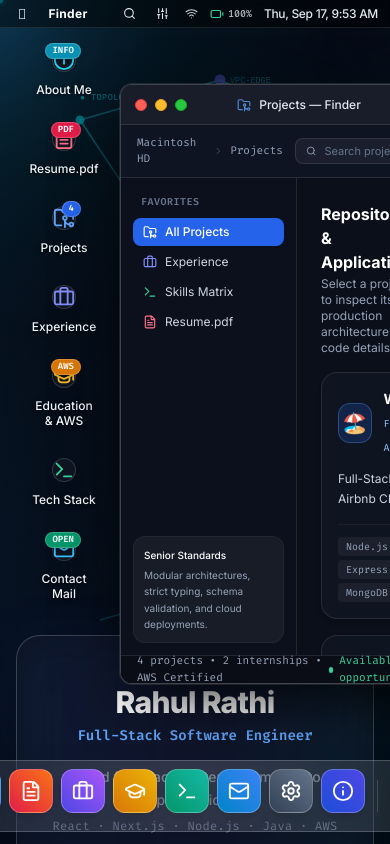
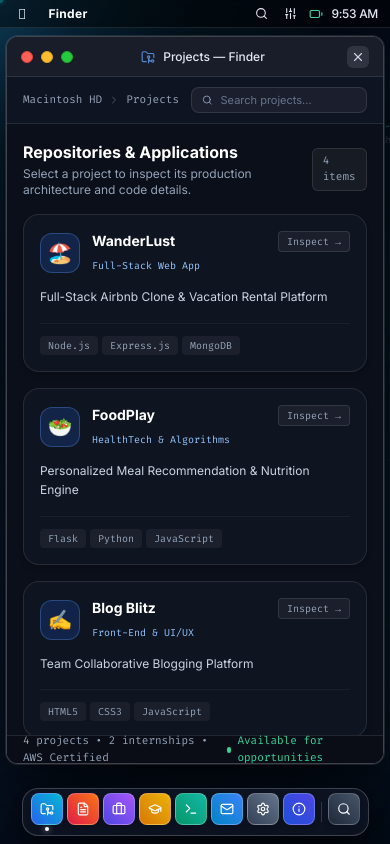
Before and after one commit to rahul0037a/portfolio, a React (Vite) app: page / in a window 390 px wide. Both pictures are taken after a click on the button "View Projects". Built offline with nearby package versions, Linux system fonts and the light colour scheme.

Commit message:
feat: responsive mobile layout, compact horizontally scrollable dock, and small-screen optimizations

```diff
--- a/src/components/desktop/ControlCenter.tsx
+++ b/src/components/desktop/ControlCenter.tsx
@@ -24,7 +24,7 @@
           animate={{ opacity: 1, scale: 1, y: 0 }}
           exit={{ opacity: 0, scale: 0.95, y: -5 }}
           transition={{ type: 'spring', damping: 24, stiffness: 350 }}
-          className="pointer-events-auto absolute top-9 right-4 w-72 rounded-2xl bg-[#1a1f2c]/95 backdrop-blur-2xl border border-white/20 shadow-2xl p-3.5 space-y-3 text-slate-200 z-50"
+          className="pointer-events-auto absolute top-9 right-2 sm:right-4 w-[calc(100vw-16px)] sm:w-72 max-w-xs rounded-2xl bg-[#1a1f2c]/95 backdrop-blur-2xl border border-white/20 shadow-2xl p-3.5 space-y-3 text-slate-200 z-50"
         >
           {/* Top Toggles */}
           <div className="grid grid-cols-2 gap-2">
--- a/src/components/desktop/DesktopCanvas.tsx
+++ b/src/components/desktop/DesktopCanvas.tsx
@@ -51,11 +51,19 @@
       <RecruiterTourBar />
 
       {/* Desktop Workspace */}
-      <div className="relative w-full h-full pt-10 pb-20 px-4 sm:px-6 overflow-hidden flex flex-col justify-between">
+      <div className="relative w-full h-full pt-8 sm:pt-10 pb-20 sm:pb-24 px-3 sm:px-6 overflow-y-auto md:overflow-hidden flex flex-col justify-between touch-pan-y custom-scrollbar">
         {/* Main Desktop Space with Left Icons, Center Hero, and Right System Status */}
-        <div className="flex-1 w-full grid grid-cols-1 md:grid-cols-12 gap-6 items-center z-0 relative pointer-events-auto">
-          {/* Left Column: Consistent Desktop Icons */}
-          <div className="md:col-span-3 flex flex-col flex-wrap items-start gap-3 max-h-[calc(100vh-160px)]">
+        <div className="flex-1 w-full grid grid-cols-1 md:grid-cols-12 gap-4 sm:gap-6 items-center z-0 relative pointer-events-auto py-2 md:py-0">
+          {/* Center Column: Hero Widget + Subtle Signature System Pulse */}
+          <div className="order-1 md:order-2 md:col-span-6 flex flex-col items-center justify-center">
+            <DesktopHeroWidget />
+            <div className="w-full">
+              <SystemPulseVisualizer />
+            </div>
+          </div>
+
+          {/* Left Column: Consistent Desktop Icons (Grid on mobile, Column on desktop) */}
+          <div className="order-2 md:order-1 md:col-span-3 grid grid-cols-4 sm:grid-cols-4 md:flex md:flex-col items-center md:items-start justify-items-center gap-1.5 sm:gap-3 max-h-none md:max-h-[calc(100vh-160px)] pb-4 md:pb-0">
             {/* About Me App */}
             <DesktopIcon
               id="about"
@@ -116,14 +124,8 @@
             />
           </div>
 
-          {/* Center Column: Hero Widget + Subtle Signature System Pulse */}
-          <div className="md:col-span-6 flex flex-col items-center justify-center">
-            <DesktopHeroWidget />
-            <SystemPulseVisualizer />
-          </div>
-
           {/* Right Column: 3-Second Recruiter Card + Compact System Status */}
-          <div className="hidden lg:flex md:col-span-3 flex-col items-end gap-3">
+          <div className="hidden lg:flex md:col-span-3 order-3 flex-col items-end gap-3">
             {/* 3-Second Recruiter Summary Card */}
             <div className="w-full max-w-xs p-3.5 rounded-2xl bg-[#0f1422]/80 backdrop-blur-xl border border-white/10 shadow-xl text-slate-200 select-none space-y-2">
               <div>
--- a/src/components/desktop/DesktopHeroWidget.tsx
+++ b/src/components/desktop/DesktopHeroWidget.tsx
@@ -7,53 +7,53 @@
   const { openApp, startTour } = useOS();
 
   return (
-    <div className="w-full max-w-xl mx-auto rounded-3xl bg-[#0f1422]/85 backdrop-blur-2xl border border-white/20 p-7 sm:p-8 shadow-[0_20px_60px_-15px_rgba(0,0,0,0.8)] text-center select-none space-y-5 relative group">
+    <div className="w-full max-w-xl mx-auto rounded-3xl bg-[#0f1422]/85 backdrop-blur-2xl border border-white/20 p-5 sm:p-7 md:p-8 shadow-[0_20px_60px_-15px_rgba(0,0,0,0.8)] text-center select-none space-y-3.5 sm:space-y-5 relative group">
       {/* Subtle Ambient Glow Behind Card */}
       <div className="absolute -inset-1 rounded-3xl bg-gradient-to-r from-blue-600/15 via-indigo-600/10 to-cyan-600/15 blur-xl opacity-60 pointer-events-none -z-10" />
 
       {/* Name & Title */}
       <div>
-        <h1 className="text-3xl sm:text-4xl font-extrabold tracking-tight text-white">
+        <h1 className="text-2xl sm:text-3xl md:text-4xl font-extrabold tracking-tight text-white">
           {RESUME_DATA.personal.name}
         </h1>
-        <p className="text-sm sm:text-base font-mono text-blue-400 font-semibold mt-1.5">
+        <p className="text-xs sm:text-sm md:text-base font-mono text-blue-400 font-semibold mt-1">
           Full-Stack Software Engineer
         </p>
       </div>
 
       {/* Core Mission */}
-      <div className="space-y-1.5">
-        <p className="text-sm sm:text-base text-slate-200 font-medium leading-relaxed">
+      <div className="space-y-1 sm:space-y-1.5">
+        <p className="text-xs sm:text-sm md:text-base text-slate-200 font-medium leading-relaxed">
           I build full-stack systems from idea to production.
         </p>
-        <p className="text-xs sm:text-sm font-mono text-slate-400 tracking-wide">
+        <p className="text-[11px] sm:text-xs md:text-sm font-mono text-slate-400 tracking-wide">
           React · Next.js · Node.js · Java · AWS
         </p>
       </div>
 
       {/* Action Buttons */}
-      <div className="flex flex-wrap items-center justify-center gap-3 pt-1">
+      <div className="flex flex-wrap items-center justify-center gap-2 sm:gap-3 pt-1">
         <button
           onClick={() => openApp('projects')}
-          className="px-5 py-2.5 rounded-xl bg-blue-600 hover:bg-blue-500 text-white text-xs sm:text-sm font-semibold flex items-center gap-2 transition-all shadow-md hover:scale-105 active:scale-95"
+          className="px-3.5 sm:px-5 py-2 sm:py-2.5 rounded-xl bg-blue-600 hover:bg-blue-500 text-white text-xs sm:text-sm font-semibold flex items-center gap-1.5 sm:gap-2 transition-all shadow-md hover:scale-105 active:scale-95"
         >
-          <FolderGit2 size={16} />
+          <FolderGit2 size={15} />
           <span>View Projects</span>
         </button>
 
         <button
           onClick={() => openApp('resume')}
-          className="px-4 py-2.5 rounded-xl bg-white/10 hover:bg-white/15 border border-white/20 text-slate-100 text-xs sm:text-sm font-semibold flex items-center gap-2 transition-all hover:text-white hover:scale-105 active:scale-95"
+          className="px-3 sm:px-4 py-2 sm:py-2.5 rounded-xl bg-white/10 hover:bg-white/15 border border-white/20 text-slate-100 text-xs sm:text-sm font-semibold flex items-center gap-1.5 sm:gap-2 transition-all hover:text-white hover:scale-105 active:scale-95"
         >
-          <FileText size={16} className="text-rose-400" />
+          <FileText size={15} className="text-rose-400" />
           <span>Resume (PDF)</span>
         </button>
 
         <button
           onClick={startTour}
-          className="px-4 py-2.5 rounded-xl bg-gradient-to-r from-amber-500/20 via-blue-500/20 to-indigo-500/20 hover:from-amber-500/30 hover:to-blue-500/30 border border-amber-400/50 text-amber-300 text-xs sm:text-sm font-semibold flex items-center gap-2 transition-all shadow-sm hover:scale-105 active:scale-95"
+          className="px-3 sm:px-4 py-2 sm:py-2.5 rounded-xl bg-gradient-to-r from-amber-500/20 via-blue-500/20 to-indigo-500/20 hover:from-amber-500/30 hover:to-blue-500/30 border border-amber-400/50 text-amber-300 text-xs sm:text-sm font-semibold flex items-center gap-1.5 sm:gap-2 transition-all shadow-sm hover:scale-105 active:scale-95"
         >
-          <Sparkles size={15} className="text-amber-300" />
+          <Sparkles size={14} className="text-amber-300" />
           <span>60s Tour</span>
         </button>
       </div>
--- a/src/components/desktop/DesktopIcon.tsx
+++ b/src/components/desktop/DesktopIcon.tsx
@@ -47,14 +47,14 @@
       onDoubleClick={handleDoubleClick}
       onKeyDown={handleKeyDown}
       onBlur={() => setIsSelected(false)}
-      className={`group w-24 p-2 rounded-xl flex flex-col items-center justify-center cursor-pointer select-none transition-all outline-none relative ${
+      className={`group w-20 sm:w-24 p-1.5 sm:p-2 rounded-xl flex flex-col items-center justify-center cursor-pointer select-none transition-all outline-none relative ${
         isSelected
           ? 'bg-white/15 backdrop-blur-md ring-1 ring-white/30 shadow-lg'
           : 'hover:bg-white/10'
       }`}
     >
       {/* Consistent Icon Squircle Container */}
-      <div className="w-13 h-13 rounded-2xl bg-[#121724]/90 border border-white/15 backdrop-blur-xl shadow-lg flex items-center justify-center transition-all group-hover:scale-105 group-hover:border-white/30 relative">
+      <div className="w-11 h-11 sm:w-13 sm:h-13 rounded-xl sm:rounded-2xl bg-[#121724]/90 border border-white/15 backdrop-blur-xl shadow-lg flex items-center justify-center transition-all group-hover:scale-105 group-hover:border-white/30 relative [&>div>svg]:w-5 [&>div>svg]:h-5 sm:[&>div>svg]:w-[22px] sm:[&>div>svg]:h-[22px]">
         <div className="flex items-center justify-center">
           {icon}
         </div>
@@ -62,7 +62,7 @@
         {/* State Badge */}
         {badge && (
           <span
-            className={`absolute -top-1.5 -right-1.5 px-1.5 py-0.2 rounded-full text-[9px] font-mono font-bold shadow-md border border-white/20 ${badgeColor}`}
+            className={`absolute -top-1 -right-1 px-1 sm:px-1.5 py-0.2 rounded-full text-[8px] sm:text-[9px] font-mono font-bold shadow-md border border-white/20 ${badgeColor}`}
           >
             {badge}
           </span>
@@ -71,7 +71,7 @@
 
       {/* Label with drop shadow */}
       <span
-        className={`mt-2 text-xs text-center font-medium leading-tight px-1.5 py-0.5 rounded transition-colors break-words max-w-[95px] ${
+        className={`mt-1 sm:mt-2 text-[10px] sm:text-xs text-center font-medium leading-tight px-1 py-0.5 rounded transition-colors truncate max-w-[72px] sm:max-w-[95px] ${
           isSelected ? 'bg-blue-600 text-white' : 'text-slate-100 drop-shadow-[0_1px_2px_rgba(0,0,0,0.9)]'
         }`}
       >
--- a/src/components/desktop/Dock.tsx
+++ b/src/components/desktop/Dock.tsx
@@ -95,12 +95,12 @@
   };
 
   return (
-    <div className="fixed bottom-3 left-0 right-0 flex justify-center pointer-events-none z-50">
+    <div className="fixed bottom-2 sm:bottom-3 left-0 right-0 flex justify-center pointer-events-none z-50 px-2">
       <motion.div
         initial={{ y: 50, opacity: 0 }}
         animate={{ y: 0, opacity: 1 }}
         transition={{ type: 'spring', damping: 20, stiffness: 200 }}
-        className="pointer-events-auto px-3 py-2 rounded-2xl bg-white/10 backdrop-blur-2xl border border-white/20 shadow-2xl flex items-center gap-2 relative"
+        className="pointer-events-auto px-2 sm:px-3 py-1 sm:py-2 rounded-2xl bg-[#101424]/85 sm:bg-white/10 backdrop-blur-2xl border border-white/20 shadow-[0_10px_30px_rgba(0,0,0,0.8)] flex items-center gap-1 sm:gap-2 relative max-w-[90vw] sm:max-w-none overflow-x-auto touch-pan-x scroll-smooth [-ms-overflow-style:none] [scrollbar-width:none] [&::-webkit-scrollbar]:hidden overscroll-x-contain"
       >
         {dockItems.map((item) => {
           const isOpen = windows[item.id]?.isOpen && !windows[item.id]?.isMinimized;
@@ -108,8 +108,8 @@
           const isBouncing = bouncingApp === item.id;
 
           return (
-            <div key={item.id} className="relative flex flex-col items-center">
-              {/* Tooltip on Hover */}
+            <div key={item.id} className="relative flex flex-col items-center shrink-0">
+              {/* Tooltip on Hover (desktop only) */}
               <AnimatePresence>
                 {isHovered && (
                   <motion.div
@@ -117,45 +117,45 @@
                     animate={{ opacity: 1, y: -6, scale: 1 }}
                     exit={{ opacity: 0, y: 2, scale: 0.9 }}
                     transition={{ duration: 0.15 }}
-                    className="absolute -top-10 px-2.5 py-1 rounded-lg bg-black/85 backdrop-blur-md text-white text-[11px] font-medium border border-white/15 shadow-xl whitespace-nowrap pointer-events-none z-50"
+                    className="absolute -top-10 px-2.5 py-1 rounded-lg bg-black/85 backdrop-blur-md text-white text-[11px] font-medium border border-white/15 shadow-xl whitespace-nowrap pointer-events-none z-50 hidden sm:block"
                   >
                     {item.label}
                   </motion.div>
                 )}
               </AnimatePresence>
 
-              {/* App Icon Button with spring scale & authentic launch bounce */}
+              {/* App Icon Button: Compact on mobile, standard on desktop */}
               <motion.button
-                whileHover={{ scale: 1.28, y: -8 }}
-                whileTap={{ scale: 0.95 }}
+                whileHover={{ scale: 1.2, y: -4 }}
+                whileTap={{ scale: 0.9 }}
                 animate={
                   isBouncing
                     ? {
-                        y: [0, -16, 0, -8, 0],
-                        scale: [1, 1.1, 1, 1.05, 1],
+                        y: [0, -10, 0, -5, 0],
+                        scale: [1, 1.08, 1, 1.04, 1],
                       }
                     : {}
                 }
                 transition={
                   isBouncing
-                    ? { duration: 0.7, ease: 'easeOut' }
+                    ? { duration: 0.6, ease: 'easeOut' }
                     : { type: 'spring', damping: 14, stiffness: 350 }
                 }
                 onClick={() => handleItemClick(item.id)}
                 onMouseEnter={() => setHoveredApp(item.id)}
                 onMouseLeave={() => setHoveredApp(null)}
                 aria-label={item.label}
-                className={`w-11 h-11 rounded-xl ${item.bgColor} flex items-center justify-center shadow-lg border border-white/25 transition-shadow hover:shadow-cyan-500/30`}
+                className={`w-8 h-8 sm:w-11 sm:h-11 rounded-lg sm:rounded-xl ${item.bgColor} flex items-center justify-center shadow-md sm:shadow-lg border border-white/25 transition-shadow hover:shadow-cyan-500/30 [&>svg]:w-3.5 [&>svg]:h-3.5 sm:[&>svg]:w-5 sm:[&>svg]:h-5`}
               >
                 {item.icon}
               </motion.button>
 
               {/* Active Indicator Dot */}
-              <div className="h-1.5 flex items-center justify-center mt-1">
+              <div className="h-1 sm:h-1.5 flex items-center justify-center mt-0.5 sm:mt-1">
                 {isOpen && (
                   <motion.div
                     layoutId={`dot-${item.id}`}
-                    className="w-1.5 h-1.5 rounded-full bg-white shadow-[0_0_6px_rgba(255,255,255,0.8)]"
+                    className="w-1 h-1 sm:w-1.5 sm:h-1.5 rounded-full bg-white shadow-[0_0_6px_rgba(255,255,255,0.8)]"
                   />
                 )}
               </div>
@@ -164,10 +164,10 @@
         })}
 
         {/* Divider line before Spotlight */}
-        <div className="w-[1px] h-8 bg-white/15 mx-1" />
+        <div className="w-[1px] h-5 sm:h-8 bg-white/15 mx-0.5 sm:mx-1 shrink-0" />
 
         {/* ⌘K Spotlight Trigger in Dock */}
-        <div className="relative flex flex-col items-center">
+        <div className="relative flex flex-col items-center shrink-0">
           <AnimatePresence>
             {hoveredApp === 'spotlight' && (
               <motion.div
@@ -175,7 +175,7 @@
                 animate={{ opacity: 1, y: -6, scale: 1 }}
                 exit={{ opacity: 0, y: 2, scale: 0.9 }}
                 transition={{ duration: 0.15 }}
-                className="absolute -top-10 px-2.5 py-1 rounded-lg bg-black/85 backdrop-blur-md text-white text-[11px] font-medium border border-white/15 shadow-xl whitespace-nowrap pointer-events-none z-50 flex items-center gap-1.5"
+                className="absolute -top-10 px-2.5 py-1 rounded-lg bg-black/85 backdrop-blur-md text-white text-[11px] font-medium border border-white/15 shadow-xl whitespace-nowrap pointer-events-none z-50 hidden sm:flex items-center gap-1.5"
               >
                 <span>Spotlight Search</span>
                 <span className="text-[10px] font-mono text-slate-400">⌘K</span>
@@ -184,17 +184,17 @@
           </AnimatePresence>
 
           <motion.button
-            whileHover={{ scale: 1.28, y: -8 }}
-            whileTap={{ scale: 0.95 }}
+            whileHover={{ scale: 1.2, y: -4 }}
+            whileTap={{ scale: 0.9 }}
             onClick={toggleSpotlight}
             onMouseEnter={() => setHoveredApp('spotlight')}
             onMouseLeave={() => setHoveredApp(null)}
             aria-label="Spotlight Search"
-            className="w-11 h-11 rounded-xl bg-gradient-to-tr from-slate-800 to-slate-600 flex items-center justify-center shadow-lg border border-white/20 hover:border-cyan-400/50 transition-colors"
+            className="w-8 h-8 sm:w-11 sm:h-11 rounded-lg sm:rounded-xl bg-gradient-to-tr from-slate-800 to-slate-600 flex items-center justify-center shadow-md sm:shadow-lg border border-white/20 hover:border-cyan-400/50 transition-colors [&>svg]:w-3.5 [&>svg]:h-3.5 sm:[&>svg]:w-5 sm:[&>svg]:h-5"
           >
-            <Search size={20} className="text-white" />
+            <Search size={16} className="text-white" />
           </motion.button>
-          <div className="h-1.5 mt-1" />
+          <div className="h-1 sm:h-1.5 mt-0.5 sm:mt-1" />
         </div>
       </motion.div>
     </div>
--- a/src/components/desktop/MenuBar.tsx
+++ b/src/components/desktop/MenuBar.tsx
@@ -12,6 +12,7 @@
   } = useOS();
 
   const [timeString, setTimeString] = useState<string>('');
+  const [shortTime, setShortTime] = useState<string>('');
   const [isAppleMenuOpen, setIsAppleMenuOpen] = useState(false);
 
   useEffect(() => {
@@ -22,6 +23,13 @@
           weekday: 'short',
           month: 'short',
           day: 'numeric',
+          hour: 'numeric',
+          minute: '2-digit',
+          hour12: true,
+        })
+      );
+      setShortTime(
+        now.toLocaleTimeString('en-US', {
           hour: 'numeric',
           minute: '2-digit',
           hour12: true,
@@ -123,7 +131,7 @@
         </div>
 
         {/* Current Active App Name */}
-        <span className="font-bold text-white tracking-wide">{getActiveAppLabel()}</span>
+        <span className="font-bold text-white tracking-wide truncate max-w-[85px] sm:max-w-none">{getActiveAppLabel()}</span>
 
         {/* Desktop Quick Nav */}
         <button
@@ -156,7 +164,7 @@
       </div>
 
       {/* Right Menu Items */}
-      <div className="flex items-center gap-3">
+      <div className="flex items-center gap-2 sm:gap-3">
         {/* Spotlight Search */}
         <button
           onClick={toggleSpotlight}
@@ -177,15 +185,16 @@
         </button>
 
         {/* Status indicators */}
-        <Wifi size={13} className="opacity-90" />
+        <Wifi size={13} className="opacity-90 hidden xs:block" />
         <div className="flex items-center gap-1">
           <Battery size={14} className="text-emerald-400" />
-          <span className="text-[10px] font-mono opacity-80">100%</span>
+          <span className="hidden sm:inline text-[10px] font-mono opacity-80">100%</span>
         </div>
 
         {/* Date & Time */}
-        <span className="text-xs font-medium text-slate-200 tracking-tight">
-          {timeString}
+        <span className="text-xs font-medium text-slate-200 tracking-tight whitespace-nowrap">
+          <span className="hidden sm:inline">{timeString}</span>
+          <span className="sm:hidden">{shortTime}</span>
         </span>
       </div>
     </div>
--- a/src/components/desktop/RecruiterTourBar.tsx
+++ b/src/components/desktop/RecruiterTourBar.tsx
@@ -36,7 +36,7 @@
         className="fixed top-8 left-1/2 -translate-x-1/2 z-[60] pointer-events-auto"
       >
         {/* Sleek, Non-Overlapping Dynamic Island Pill with Progress Strip */}
-        <div className="relative overflow-hidden px-3.5 py-1.5 rounded-full bg-[#111624]/95 backdrop-blur-2xl border border-white/20 shadow-2xl flex items-center gap-3 text-slate-200">
+        <div className="relative overflow-hidden px-2.5 sm:px-3.5 py-1 sm:py-1.5 rounded-full bg-[#111624]/95 backdrop-blur-2xl border border-white/20 shadow-2xl flex items-center gap-2 sm:gap-3 text-slate-200 max-w-[96vw]">
           {/* Real-Time Auto-Advance Progress Line at bottom */}
           <div className="absolute bottom-0 left-0 right-0 h-[2px] bg-white/10 overflow-hidden">
             <div
@@ -50,11 +50,11 @@
           </div>
 
           {/* Step Badge */}
-          <div className="flex items-center gap-2 shrink-0">
+          <div className="flex items-center gap-1.5 sm:gap-2 shrink-0">
             <div className="w-5 h-5 rounded-full bg-blue-600/30 border border-blue-400/40 flex items-center justify-center text-blue-300">
               <Sparkles size={11} className="text-amber-300" />
             </div>
-            <span className="text-xs font-bold text-white whitespace-nowrap">
+            <span className="text-[11px] sm:text-xs font-bold text-white whitespace-nowrap truncate max-w-[120px] sm:max-w-none">
               {String(currentTourStep + 1).padStart(2, '0')}/{String(TOUR_STEPS.length).padStart(2, '0')}: {currentStep.title}
             </span>
           </div>
--- a/src/components/desktop/SpotlightSearch.tsx
+++ b/src/components/desktop/SpotlightSearch.tsx
@@ -182,7 +182,7 @@
 
   return (
     <AnimatePresence>
-      <div className="fixed inset-0 z-50 flex items-start justify-center pt-24 px-4">
+      <div className="fixed inset-0 z-50 flex items-start justify-center pt-10 sm:pt-24 px-2 sm:px-4">
         {/* Backdrop click dismiss */}
         <motion.div
           initial={{ opacity: 0 }}
--- a/src/components/desktop/WindowFrame.tsx
+++ b/src/components/desktop/WindowFrame.tsx
@@ -24,6 +24,18 @@
   const { windows, activeWindowId, focusApp, closeApp, minimizeApp, maximizeApp, isTourActive } = useOS();
   const windowState = windows[id];
 
+  const [isMobile, setIsMobile] = React.useState<boolean>(() => {
+    return typeof window !== 'undefined' ? window.innerWidth < 768 : false;
+  });
+
+  React.useEffect(() => {
+    const handleResize = () => {
+      setIsMobile(window.innerWidth < 768);
+    };
+    window.addEventListener('resize', handleResize);
+    return () => window.removeEventListener('resize', handleResize);
+  }, []);
+
   if (!windowState || !windowState.isOpen || windowState.isMinimized) {
     return null;
   }
@@ -37,21 +49,23 @@
       animate={{ opacity: 1, scale: 1, y: 0 }}
       exit={{ opacity: 0, scale: 0.9, y: 20 }}
       transition={{ type: 'spring', damping: 26, stiffness: 320 }}
-      drag={!isMax}
+      drag={!isMax && !isMobile}
       dragMomentum={false}
       dragElastic={0.05}
       onPointerDown={() => focusApp(id)}
       style={{
         zIndex: windowState.zIndex,
-        ...(isMax
+        ...(isMax || isMobile
           ? {
               position: 'fixed',
-              top: isTourActive ? '76px' : '36px',
-              left: '12px',
-              right: '12px',
-              bottom: '88px',
+              top: isTourActive ? '72px' : '36px',
+              left: '6px',
+              right: '6px',
+              bottom: '76px',
               width: 'auto',
               height: 'auto',
+              maxWidth: '100vw',
+              maxHeight: isTourActive ? 'calc(100vh - 152px)' : 'calc(100vh - 116px)',
             }
           : {
               position: 'absolute',
@@ -120,9 +134,21 @@
           <span className="truncate">{title}</span>
         </div>
 
-        {/* Optional Header Right Actions */}
-        <div className="flex items-center gap-2 justify-end min-w-20">
+        {/* Optional Header Right Actions & Mobile Close Button */}
+        <div className="flex items-center gap-1.5 justify-end min-w-16 sm:min-w-20">
           {headerRight}
+          {isMobile && (
+            <button
+              onClick={(e) => {
+                e.stopPropagation();
+                closeApp(id);
+              }}
+              aria-label="Close window"
+              className="p-1 rounded-md bg-white/10 hover:bg-white/20 text-slate-300 hover:text-white"
+            >
+              <X size={14} />
+            </button>
+          )}
         </div>
       </div>
 
--- a/src/components/desktop/windows/ProjectsWindow.tsx
+++ b/src/components/desktop/windows/ProjectsWindow.tsx
@@ -93,7 +93,7 @@
       {/* Finder Body: Left Sidebar + Main Content */}
       <div className="flex-1 flex overflow-hidden">
         {/* Finder Sidebar: Favorites */}
-        <div className="w-44 sm:w-52 bg-[#0c101c] border-r border-white/10 p-3 flex flex-col shrink-0 text-xs">
+        <div className="hidden md:flex md:w-44 lg:w-52 bg-[#0c101c] border-r border-white/10 p-3 flex-col shrink-0 text-xs">
           <span className="text-[10px] font-mono text-slate-500 uppercase tracking-wider px-2 py-1 font-bold">
             Favorites
           </span>
@@ -147,7 +147,7 @@
         <div className="flex-1 overflow-auto bg-[#0b0f19]">
           {!selectedProjectId ? (
             /* 1. Folder Grid View of Projects */
-            <div className="p-6">
+            <div className="p-4 sm:p-6">
               <div className="mb-4 flex items-center justify-between">
                 <div>
                   <h2 className="text-base font-bold text-white">Repositories & Applications</h2>
```
Also changed, not shown: src/components/desktop/windows/ExperienceWindow.tsx (+9 -9 lines), src/components/desktop/windows/ResumeWindow.tsx (+23 -25 lines).
